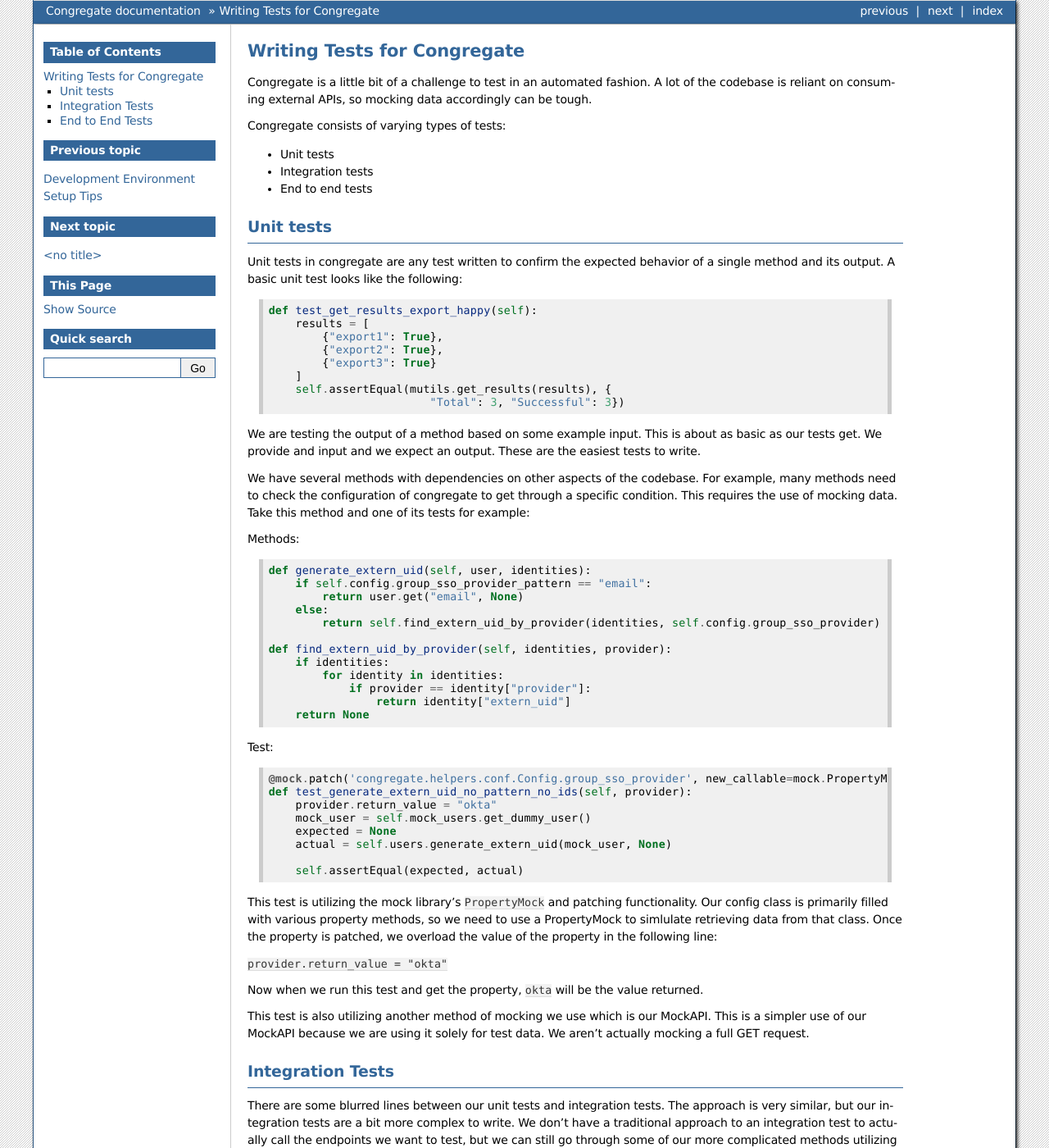
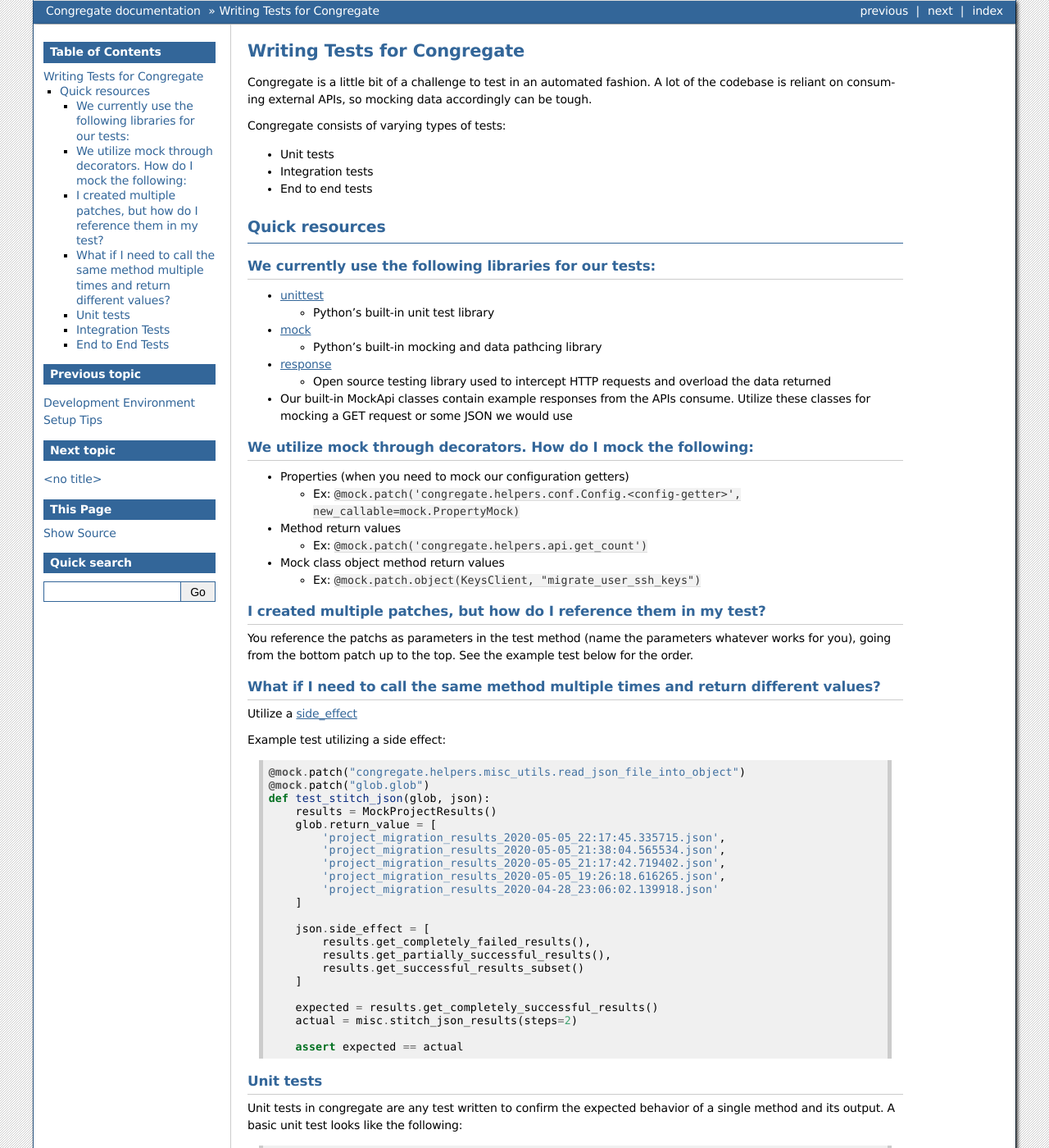
Before and after one commit to LINWEN607/congregate, a Sphinx documentation site: the page built from congregate/docs/source/static_docs/writing-tests.md, in a window 1280 px wide and 1400 px high. Shown: the whole window at 82% size. Built offline with Sphinx 7.4.7, drawn with Linux system fonts in a browser that asks for light colours.

Commit message:
Adding some initial quick resources

````diff
--- a/congregate/docs/source/static_docs/writing-tests.md
+++ b/congregate/docs/source/static_docs/writing-tests.md
@@ -7,6 +7,62 @@
 - Unit tests
 - Integration tests
 - End to end tests
+
+## Quick resources
+
+#### We currently use the following libraries for our tests:
+
+- [unittest](https://docs.python.org/2/library/unittest.html)
+    - Python's built-in unit test library
+- [mock](https://docs.python.org/3/library/unittest.mock.html)
+    - Python's built-in mocking and data pathcing library
+- [response](https://pypi.org/project/responses/0.3.0/)
+    - Open source testing library used to intercept HTTP requests and overload the data returned
+- Our built-in MockApi classes contain example responses from the APIs consume. Utilize these classes for mocking a GET request or some JSON we would use
+
+#### We utilize mock through decorators. How do I mock the following:
+
+- Properties (when you need to mock our configuration getters)
+    - Ex: `@mock.patch('congregate.helpers.conf.Config.<config-getter>', new_callable=mock.PropertyMock)`
+- Method return values
+    - Ex: `@mock.patch('congregate.helpers.api.get_count')`
+- Mock class object method return values
+    - Ex: `@mock.patch.object(KeysClient, "migrate_user_ssh_keys")`
+
+#### I created multiple patches, but how do I reference them in my test?
+
+You reference the patchs as parameters in the test method (name the parameters whatever works for you), going from the bottom patch up to the top. See the example test below for the order.
+
+#### What if I need to call the same method multiple times and return different values?
+
+Utilize a [side_effect](https://docs.python.org/3/library/unittest.mock.html#unittest.mock.Mock.side_effect)
+
+Example test utilizing a side effect:
+
+```python
+@mock.patch("congregate.helpers.misc_utils.read_json_file_into_object")
+@mock.patch("glob.glob")
+def test_stitch_json(glob, json):
+    results = MockProjectResults()
+    glob.return_value = [
+        'project_migration_results_2020-05-05_22:17:45.335715.json',
+        'project_migration_results_2020-05-05_21:38:04.565534.json',
+        'project_migration_results_2020-05-05_21:17:42.719402.json',
+        'project_migration_results_2020-05-05_19:26:18.616265.json',
+        'project_migration_results_2020-04-28_23:06:02.139918.json'
+    ]
+
+    json.side_effect = [
+        results.get_completely_failed_results(),
+        results.get_partially_successful_results(),
+        results.get_successful_results_subset()
+    ]
+
+    expected = results.get_completely_successful_results()
+    actual = misc.stitch_json_results(steps=2)
+
+    assert expected == actual
+```
 
 ### Unit tests
 
````
